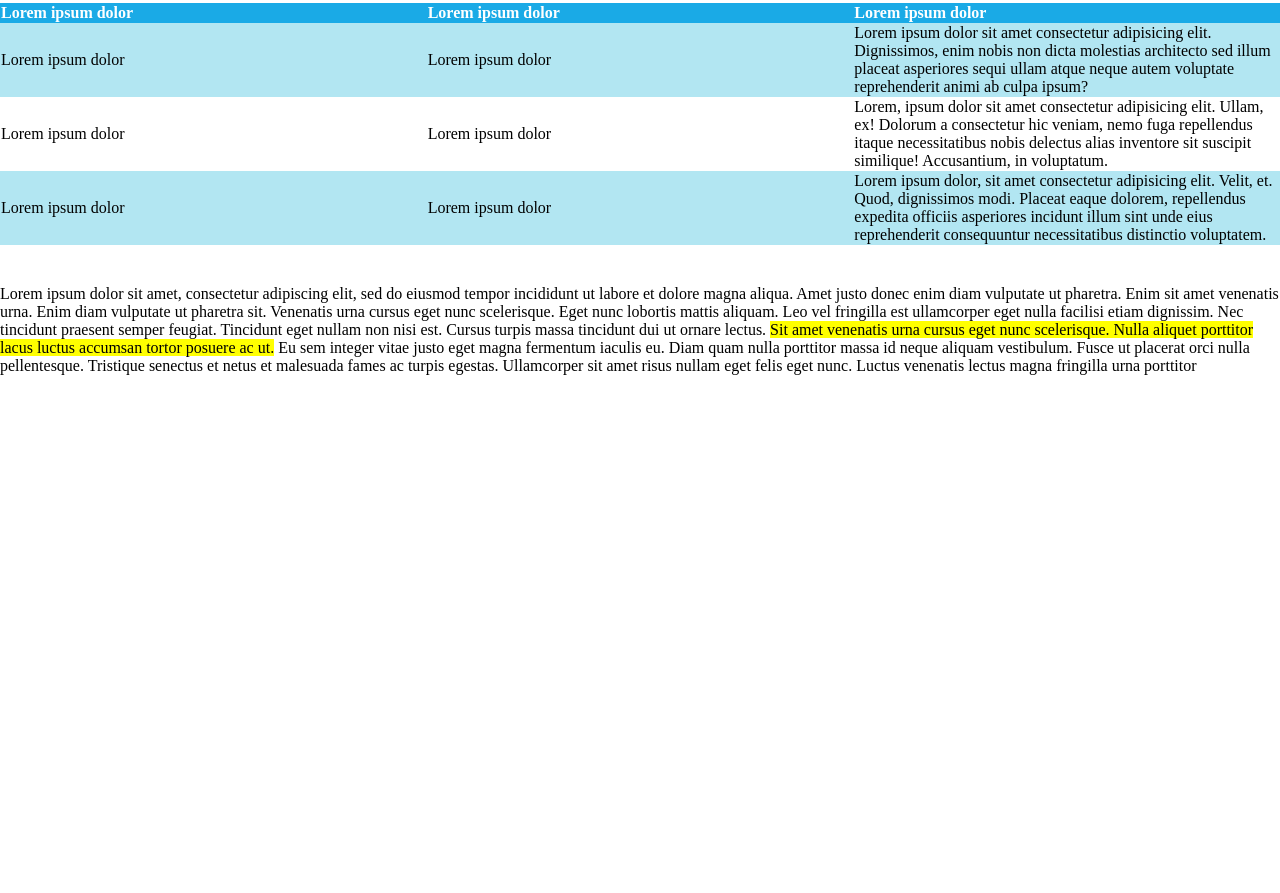
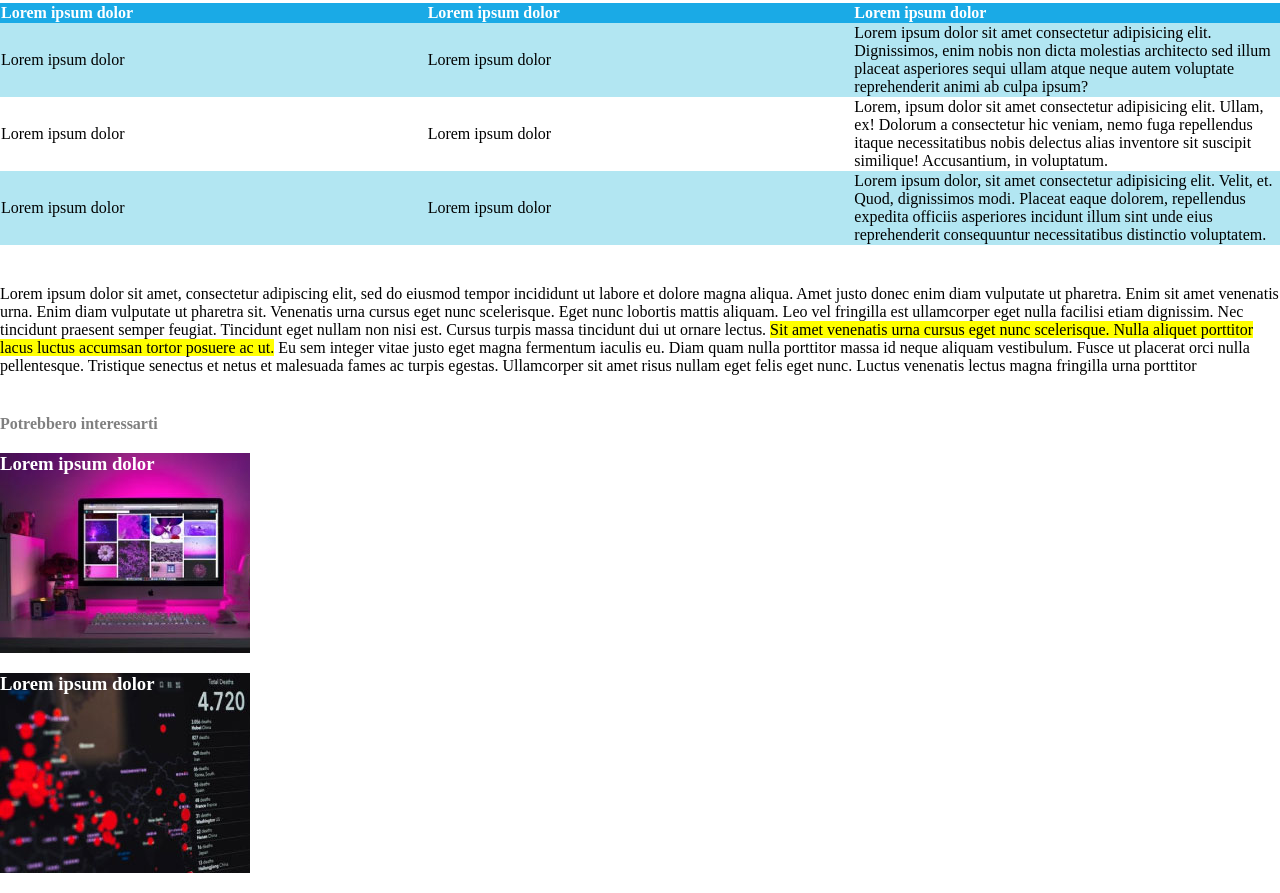
Before and after one commit to EdoBergamo/html-css-booleaner, a plain HTML site: page index.html in a window 1280 px wide. Shown: the part 882-1775 px from the top of the page. Before the commit the page ends 1297 px from the top, so only its background shows below. Drawn offline with Linux system fonts and the light colour scheme.

Commit message:
[UPDATE] Added footer section

```diff
--- a/assets/css/style.css
+++ b/assets/css/style.css
@@ -74,3 +74,28 @@ td {
 #final {
     margin-bottom: 40px;
 }
+
+/* Footer */
+.footer__images {
+    margin-bottom: 20px;
+    width: 250px;
+    height: 200px;
+}
+
+#first__footer {
+    background-image: url('../img/monitor.jpg');
+}
+
+#second__footer {
+    background-image: url('../img/graph.jpg');
+}
+
+.footer__images h3 {
+    color: #fff;
+    font-weight: bold;
+}
+
+footer h4 {
+    color: gray;
+    margin: 20px 0;
+}
--- a/index.html
+++ b/index.html
@@ -80,5 +80,12 @@
             <span class="highlighted">Sit amet venenatis urna cursus eget nunc scelerisque. Nulla aliquet porttitor lacus luctus accumsan tortor posuere ac ut.</span> Eu sem integer vitae justo eget magna fermentum iaculis eu. Diam quam nulla porttitor massa id neque aliquam vestibulum. Fusce ut placerat orci nulla pellentesque. Tristique senectus et netus et malesuada fames ac turpis egestas. Ullamcorper sit amet risus nullam eget felis eget nunc. Luctus venenatis lectus magna fringilla urna porttitor
         </p>
     </main>
+
+    <!-- Footer -->
+    <footer>
+        <h4>Potrebbero interessarti</h4>
+        <div class="footer__images" id="first__footer"><h3>Lorem ipsum dolor</h3></div>
+        <div class="footer__images" id="second__footer"><h3>Lorem ipsum dolor</h3></div>
+    </footer>
 </body>
 </html>
```
